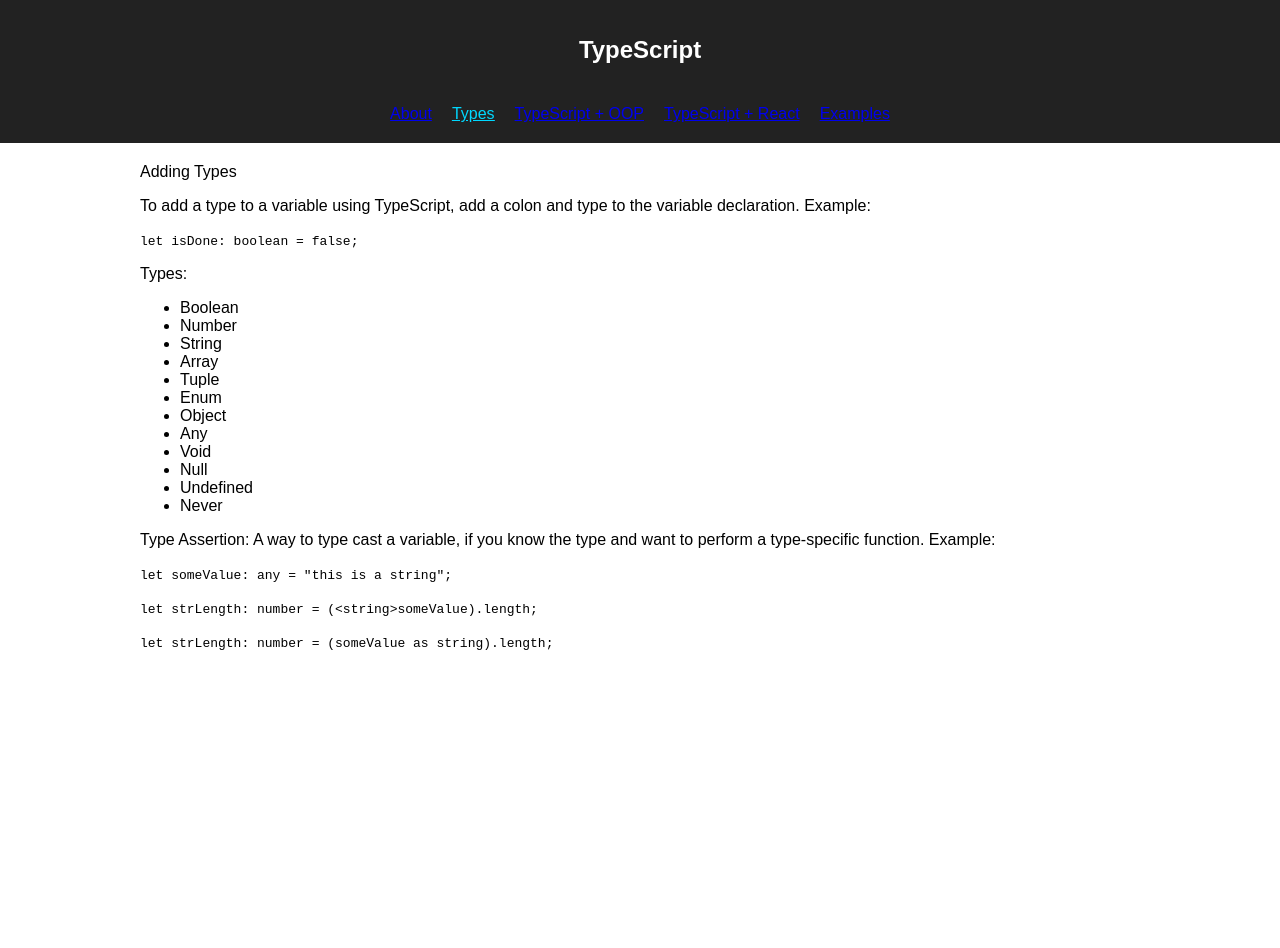
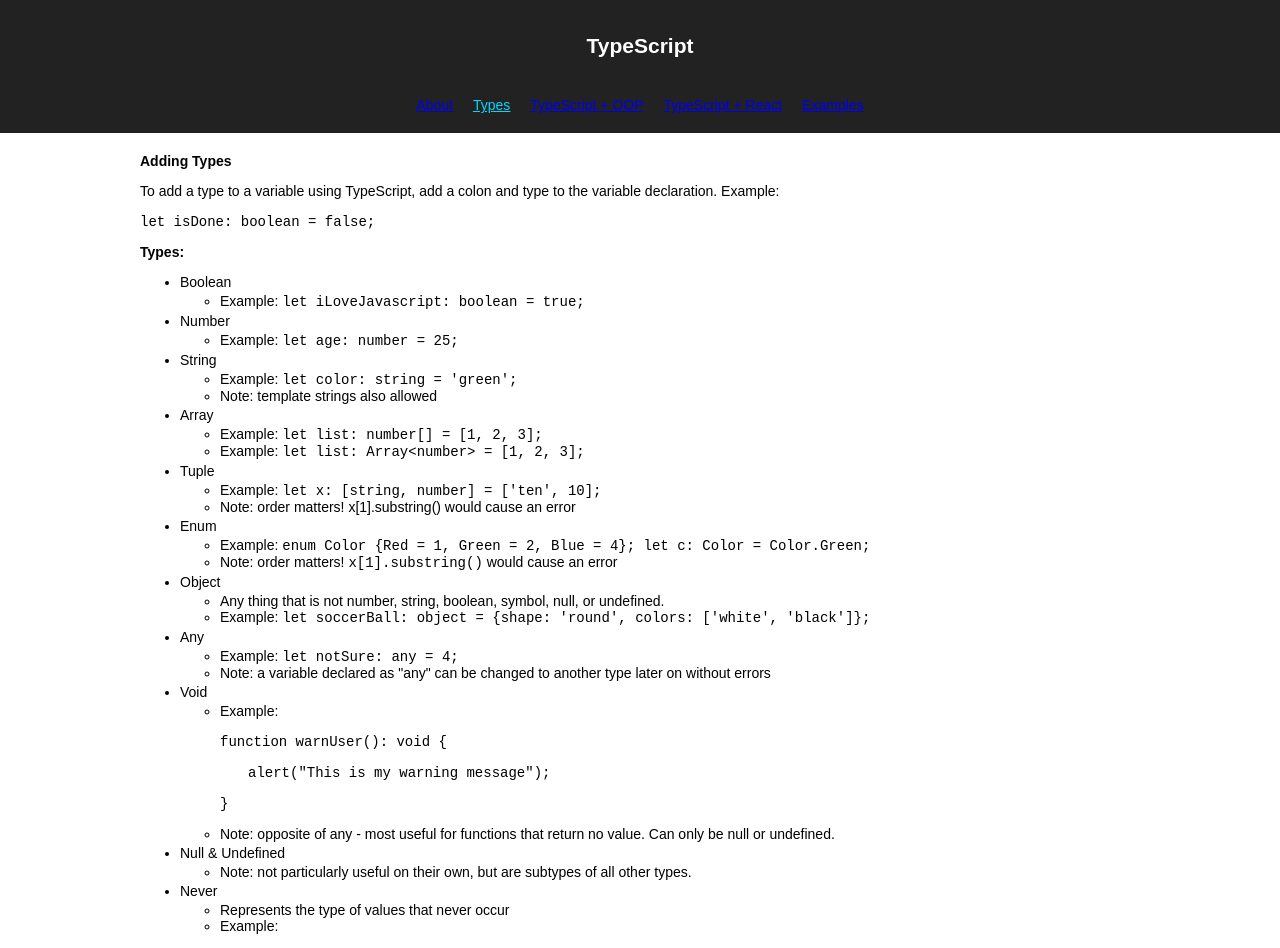
Before and after one commit to eerichmond02/typescript, a React (Create React App) app: page /types in a window 1280 px wide. Shown: the top 948 px of the page. Before the commit the page ends 800 px from the top, so only its background shows below. Built offline with nearby package versions, Linux system fonts and the light colour scheme; the HTML template or start-up script is replaced by a standard one.

Commit message:
add type info & styles

```diff
--- a/src/App.css
+++ b/src/App.css
@@ -1,5 +1,6 @@
 .App {
   text-align: center;
+  font-size: 14px;
 }
 
 .App-logo {
@@ -80,3 +81,12 @@
 a.typescriptLink{
   color:  #00d8ff
 }
+
+ul {
+  margin-bottom: 3px;
+  margin-top: 3px;
+}
+
+.bold {
+  font-weight: bold;
+}
--- a/src/components/About.tsx
+++ b/src/components/About.tsx
@@ -4,22 +4,22 @@
 
   return (
     <div>
-      <p><a href="https://www.typescriptlang.org/index.html" className="typescriptLink"  target="_blank">TypeScript</a> is a typed superset of JavaScript that compiles to plain JavaScript.</p>
+      <p className='bold'><a href="https://www.typescriptlang.org/index.html" className="typescriptLink"  target="_blank">TypeScript</a> is a typed superset of JavaScript that compiles to plain JavaScript.</p>
       <p>Types enable JavaScript developers to use highly-productive development tools and practices like static checking and code refactoring when developing JavaScript applications.
           Types are optional, and type inference allows a few type annotations to make a big difference to the static verification of your code. Types let you define interfaces between software components and gain insights into the behavior of existing JavaScript libraries.</p>
-      <p>Why use TypeScript?</p>
+      <p className='bold'>Why use TypeScript?</p>
       <ul>
         <li>Define argument types</li>
         <li>Avoid errors</li>
         <li>Enable object oriented programming using JavaScript</li>
       </ul>
-      <p>When to Use TypeScript</p>
+      <p className='bold'>When to Use TypeScript</p>
       <ul>
         <li>Large code base</li>
         <li>Developers are accustomed to statically-typed languages</li>
         <li>Can increase performance by eliminating type checks</li>
       </ul>
-      <p>Install & Setup</p>
+      <p className='bold'>Install & Setup</p>
       <ul>
         <li>Using create react app: <code>create-react-app my-app --scripts-version=react-scripts-ts</code></li>
         <li>
@@ -36,7 +36,7 @@
           </ul>
         </li>
       </ul>
-      <p>Files</p>
+      <p className='bold'>Files</p>
       <ul>
         <li><code>tsconfig.json</code>: contains a list of your input files as well as all your compilation settings</li>
         <li><code>tslint.json</code>: stores the settings that TypeScript's linter, TSLint, will use</li>
--- a/src/components/Types.tsx
+++ b/src/components/Types.tsx
@@ -4,25 +4,73 @@
 
   return (
     <div>
-      <p>Adding Types</p>
+      <p className='bold'>Adding Types</p>
       <p>To add a type to a variable using TypeScript, add a colon and type to the variable declaration. Example:</p>
       <p><code>let isDone: boolean = false;</code></p>
-      <p>Types:</p>
+      <p className='bold'>Types:</p>
       <ul>
         <li>Boolean</li>
+          <ul>
+            <li>Example: <code>let iLoveJavascript: boolean = true;</code></li>
+          </ul>
         <li>Number</li>
+        <ul>
+          <li>Example: <code>let age: number = 25;</code></li>
+        </ul>
         <li>String</li>
+        <ul>
+          <li>Example: <code>let color: string = 'green';</code></li>
+          <li>Note: template strings also allowed</li>
+        </ul>
         <li>Array</li>
+        <ul>
+          <li>Example: <code>let list: number[] = [1, 2, 3];</code></li>
+          <li>Example: <code>let list: Array&lt;number&gt; = [1, 2, 3];</code></li>
+        </ul>
         <li>Tuple</li>
+        <ul>
+          <li>Example: <code>let x: [string, number] = ['ten', 10];</code></li>
+          <li>Note: order matters! x[1].substring() would cause an error</li>
+        </ul>
         <li>Enum</li>
+        <ul>
+          <li>Example: <code>enum Color {'{Red = 1, Green = 2, Blue = 4};'} let c: Color = Color.Green;</code></li>
+          <li>Note: order matters! <code>x[1].substring()</code> would cause an error</li>
+        </ul>
         <li>Object</li>
+          <ul>
+            <li>Any thing that is not number, string, boolean, symbol, null, or undefined.</li>
+            <li>Example: <code>let soccerBall: object = {'{'}shape: 'round', colors: ['white', 'black']{'}'};</code></li>
+          </ul>
         <li>Any</li>
+        <ul>
+          <li>Example: <code>let notSure: any = 4;</code></li>
+          <li>Note: a variable declared as "any" can be changed to another type later on without errors</li>
+        </ul>
         <li>Void</li>
-        <li>Null</li>
-        <li>Undefined</li>
+          <ul>
+            <li>Example:
+              <p><code>function warnUser(): void {'{'}</code></p>
+              <p style={{paddingLeft: "2em"}}><code>alert("This is my warning message");</code></p>
+              <p><code>{'}'}</code></p>
+            </li>
+            <li>Note: opposite of any - most useful for functions that return no value. Can only be null or undefined.</li>
+          </ul>
+        <li>Null & Undefined</li>
+        <ul>
+          <li>Note: not particularly useful on their own, but are subtypes of all other types.</li>
+        </ul>
         <li>Never</li>
+        <ul>
+          <li>Represents the type of values that never occur</li>
+          <li>Example:
+            <p><code>function error(message: string): never {'{'}</code></p>
+            <p style={{paddingLeft: "2em"}}><code>throw new Error(message);</code></p>
+            <p><code>{'}'}</code></p>
+          </li>
+        </ul>
       </ul>
-      <p>Type Assertion: A way to type cast a variable, if you know the type and want to perform a type-specific function. Example:</p>
+      <p><span className='bold'>Type Assertion:</span> A way to type cast a variable, if you know the type and want to perform a type-specific function. Example:</p>
       <p><code>let someValue: any = "this is a string";</code></p>
       <p><code>let strLength: number = ({'<string>'}someValue).length;</code></p>
       <p><code>let strLength: number = (someValue as string).length;</code></p>
```
